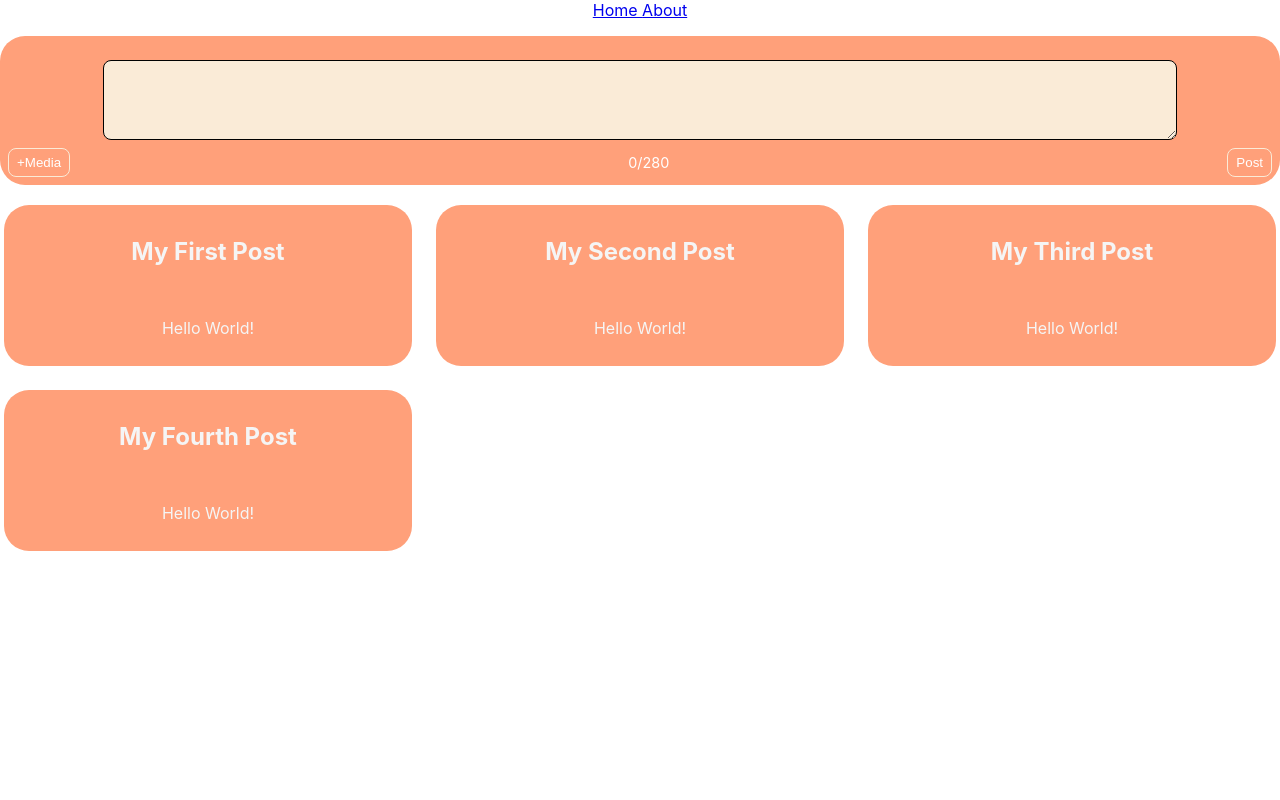
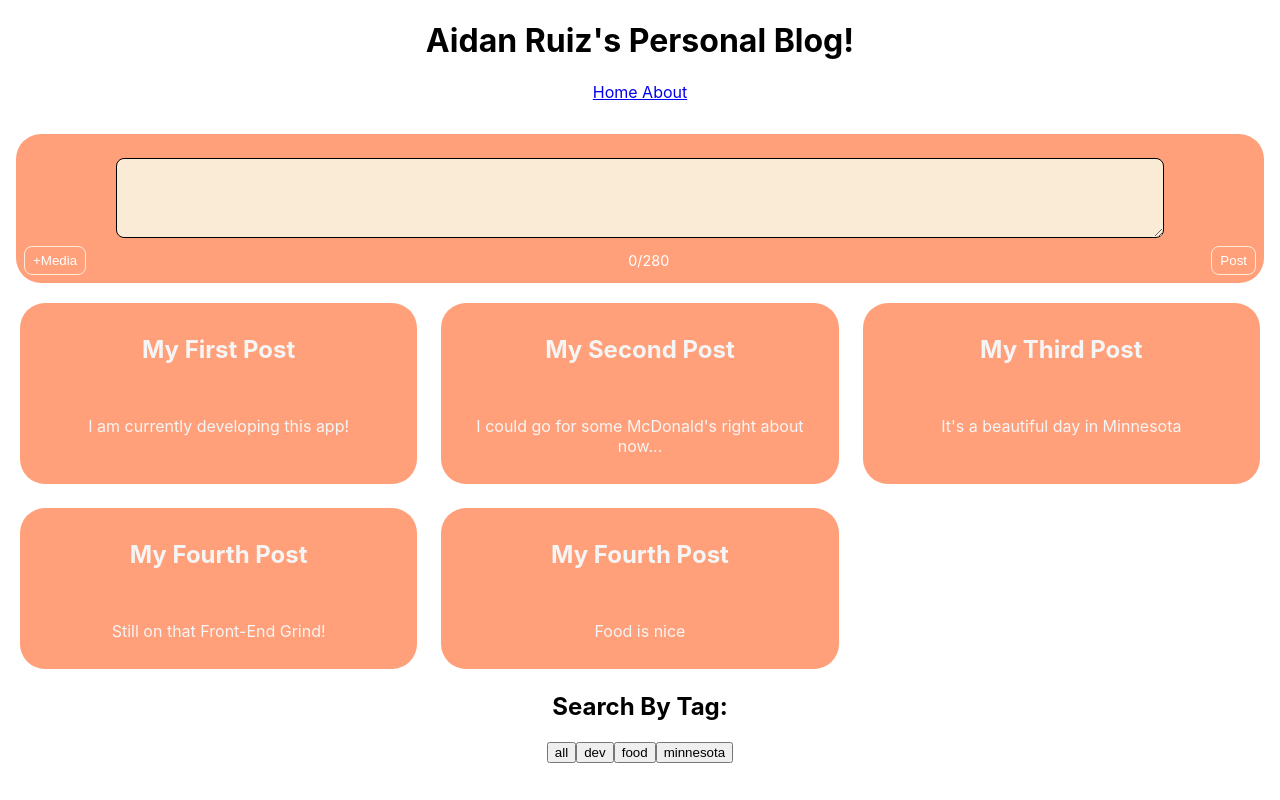
Before and after one commit to Aidan-R-1032/blogging, a React (Create React App) app: page / in a window 1280 px wide. Built offline with nearby package versions, Linux system fonts and the light colour scheme.

Commit message:
added sorting by tag feature

```diff
--- a/src/App.js
+++ b/src/App.js
@@ -1,14 +1,15 @@
 import './App.css';
 import {Routes, Route, Link} from 'react-router-dom'
-// import Post from './components/Post';
-// import PostContainer from './components/PostContainer'
-// import PostForm from './components/PostForm'
+
 import Homepage from './components/Homepage';
 import AboutMe from './components/AboutMe';
 
 function App() {
   return (
     <div className="App">
+        <header>
+            <h1> Aidan Ruiz's Personal Blog! </h1>
+        </header>
         <nav>
           <Link to="/" className="nav-item"> Home </Link>
           <Link to="/about" className="nav-item"> About </Link>
--- a/src/components/Homepage.js
+++ b/src/components/Homepage.js
@@ -1,14 +1,25 @@
 import PostContainer from "./PostContainer"
 import PostForm from "./PostForm"
+import TagNav from "./TagNav";
+
+import { useState } from "react";
+
+const mainStyle = {
+  // 'display' : 'flex'
+  'padding' : '1rem'
+}
 
 function Homepage() {
+  const [selectedTag, setSelectedTag] = useState('all');
+
   return (
-        <main>
+      <main style={mainStyle}>
         <section>
           <PostForm />
+          <PostContainer selectedTag={selectedTag}/>
         </section>
         <section>
-            <PostContainer />
+          <TagNav onTagSelect={setSelectedTag} selectedTag={selectedTag}/>
         </section>
       </main>
   )
--- a/src/components/PostContainer.js
+++ b/src/components/PostContainer.js
@@ -1,15 +1,9 @@
 import Post from './Post'
 // import React, {useState, useEffect } from 'react';
-
-const posts = [
-  { title: 'My First Post', body: 'Hello World!' },
-  { title: 'My Second Post', body: 'Hello World!' },
-  { title: 'My Third Post', body: 'Hello World!' },
-  { title: 'My Fourth Post', body: 'Hello World!' },
-];
+import posts from '../testPosts.json'
 
 
-function PostContainer() {
+function PostContainer({selectedTag}) {
     // const [posts, setPosts] = useState([])
 
     // useEffect(() => {
@@ -18,7 +12,9 @@ function PostContainer() {
     //     .then((data) => setPosts(data));
     // }, []);
 
-    console.log('posts array:', posts);
+    const visible = (!selectedTag || selectedTag === 'all')
+        ? posts
+        : posts.filter((p) => {return (p.tag === selectedTag)})
 
     return (
     <>
@@ -29,7 +25,6 @@ function PostContainer() {
                 gap: 1rem;
             }
 
-        /* 3 columns on wider screens (desktop/monitor) */
             @media (min-width: 768px) {
                 .post-container {
                     grid-template-columns: repeat(3, 1fr);
@@ -38,7 +33,7 @@ function PostContainer() {
         `}
         </style>
         <div className="post-container">
-            {posts.map((p, index) => (
+            {visible.map((p, index) => (
                 <Post key={index} title={p.title} body={p.body} />
             ))}
         </div>
--- /dev/null
+++ b/src/components/TagNav.js
@@ -0,0 +1,26 @@
+import posts from '../testPosts.json'
+
+function TagNav({onTagSelect, selectedTag}) {
+    const tagList = ["all", ...new Set(posts.map(p => p.tag))];
+    const tagHandler = (t) => {
+        if (onTagSelect) {
+            onTagSelect(t);
+        }
+    }
+
+    return (
+        <div>
+            <h1> Search By Tag: </h1>
+            {tagList.map((tag)=> {
+                return (<button
+                    id={tag}
+                    key={tag}
+                    onClick={() => (tagHandler(tag))}>
+                        {tag}
+                    </button>)
+            })}
+        </div>
+    )
+}
+
+export default TagNav;
--- /dev/null
+++ b/src/testPosts.json
@@ -0,0 +1,7 @@
+[
+    { "title": "My First Post", "body": "I am currently developing this app!", "tag": "dev"},
+    { "title": "My Second Post", "body": "I could go for some McDonald's right about now...", "tag": "food"},
+    { "title": "My Third Post", "body": "It's a beautiful day in Minnesota", "tag": "minnesota" },
+    { "title": "My Fourth Post", "body": "Still on that Front-End Grind!", "tag": "dev" },
+    { "title": "My Fourth Post", "body": "Food is nice", "tag": "food" }
+]
```
Lines whose indentation alone changed are shown as unchanged.
